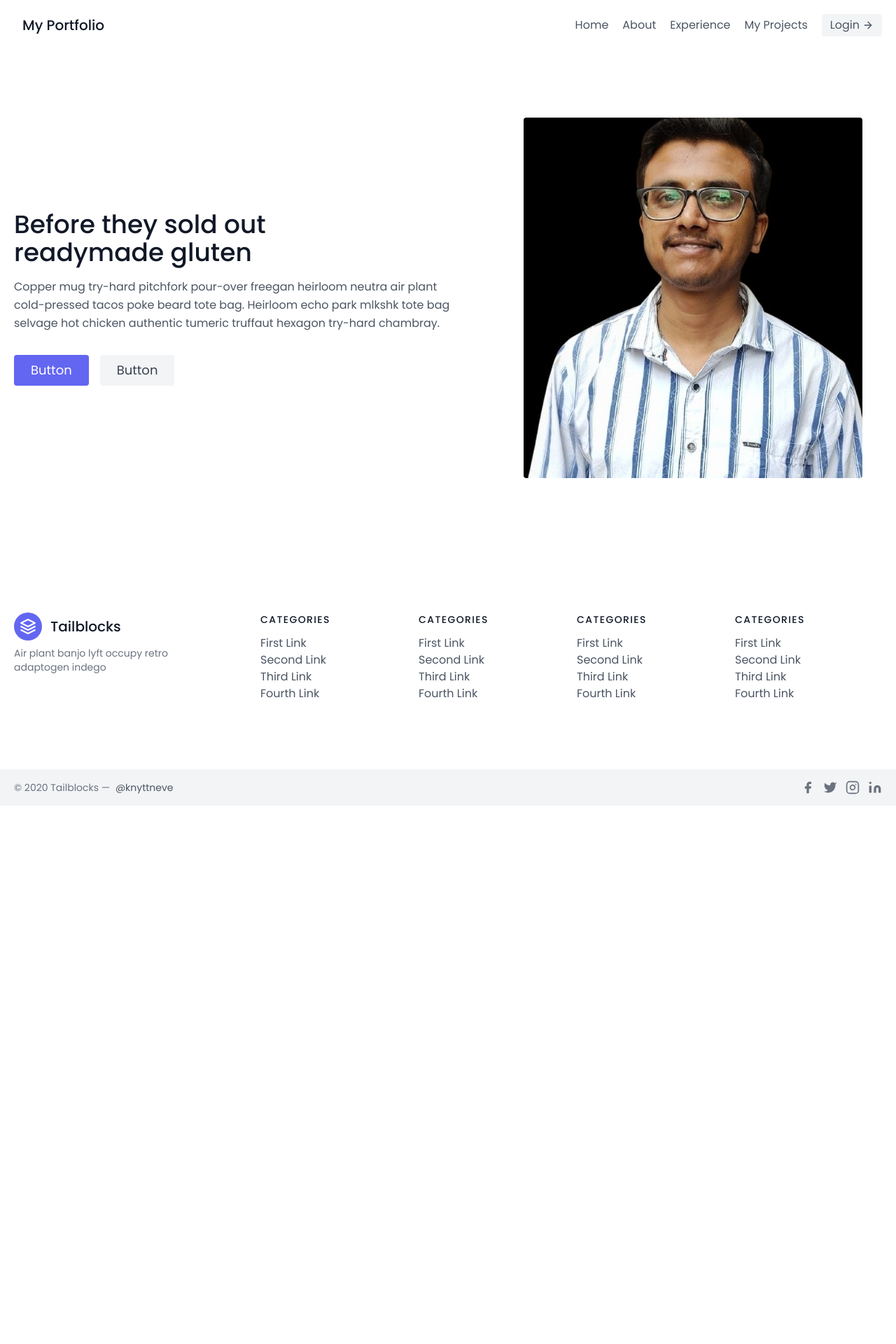
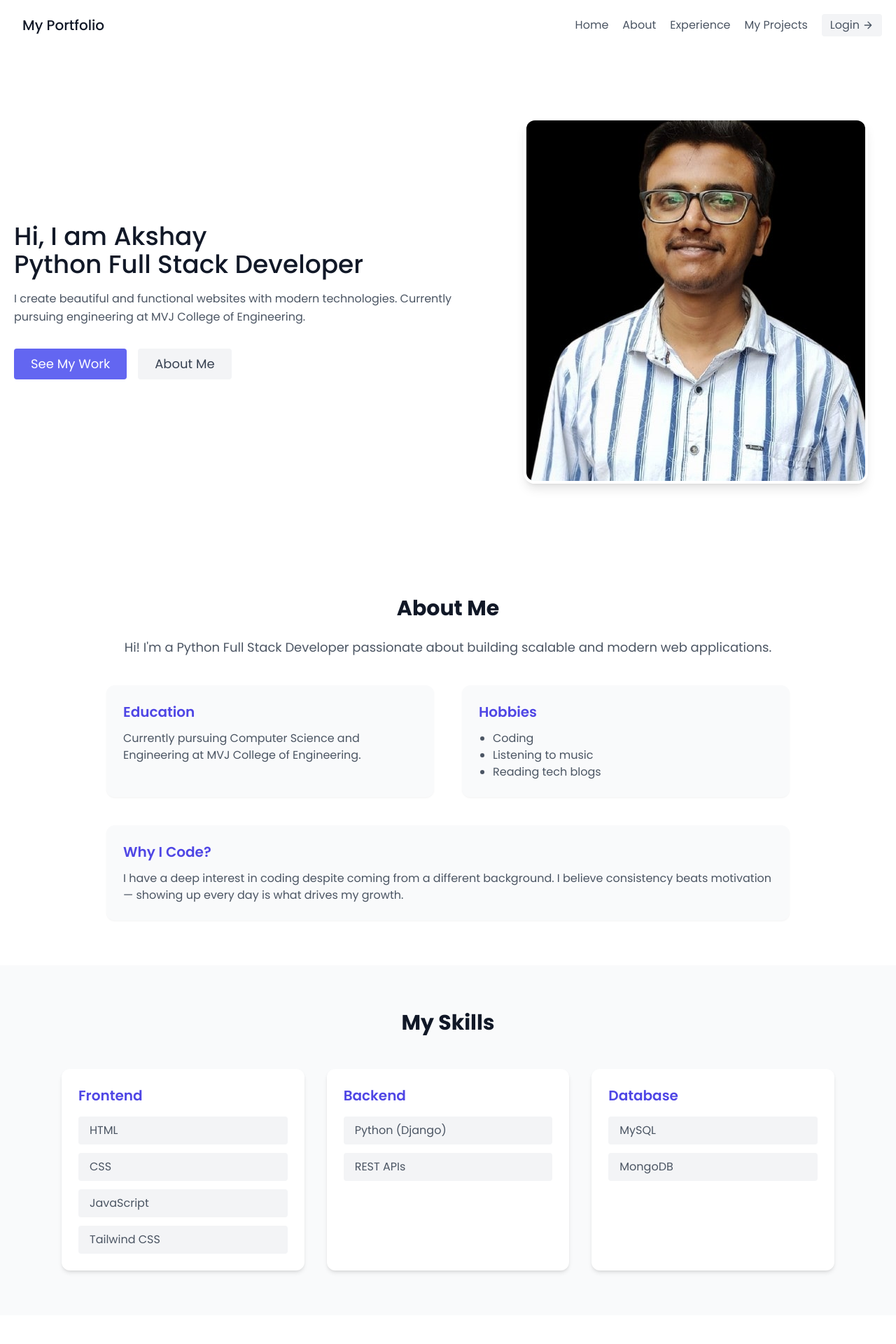
Before and after one commit to Akshayikify/Portfolio, a Django app: template templates/index.html in a window 1280 px wide. Shown: the top 1920 px of the page at 70% size. Before the commit the page ends 1135 px from the top, so only its background shows below. Run offline with Django 5.2, Linux system fonts and the light colour scheme; the template is opened without the code that fills it, so the values that code supplies are empty; some libraries are stand-ins or nearby versions.

Commit message:
Updated skill and projects section

```diff
--- a/static/style.css
+++ b/static/style.css
@@ -1,4 +1,5 @@
 *{
     font-family: 'Poppins','sans-serif';
-
+    margin:0;
+    padding:0;
 }
--- a/templates/index.html
+++ b/templates/index.html
@@ -34,21 +34,157 @@
   <section class="text-gray-600 body-font">
   <div class="container mx-auto flex px-5 py-24 md:flex-row flex-col items-center">
     <div class="lg:flex-grow md:w-1/2 lg:pr-24 md:pr-16 flex flex-col md:items-start md:text-left mb-16 md:mb-0 items-center text-center">
-      <h1 class="title-font sm:text-4xl text-3xl mb-4 font-medium text-gray-900">Before they sold out
-        <br class="hidden lg:inline-block">readymade gluten
+      <h1 class="title-font sm:text-4xl text-3xl mb-4 font-medium text-gray-900">Hi,
+          I am Akshay
+        <br class="hidden lg:inline-block">Python Full Stack Developer
       </h1>
-      <p class="mb-8 leading-relaxed">Copper mug try-hard pitchfork pour-over freegan heirloom neutra air plant cold-pressed tacos poke beard tote bag. Heirloom echo park mlkshk tote bag selvage hot chicken authentic tumeric truffaut hexagon try-hard chambray.</p>
+      <p class="mb-8 leading-relaxed">I create beautiful and functional websites with modern technologies. Currently pursuing engineering at MVJ College of Engineering.</p>
       <div class="flex justify-center">
-        <button class="inline-flex text-white bg-indigo-500 border-0 py-2 px-6 focus:outline-none hover:bg-indigo-600 rounded text-lg">Button</button>
-        <button class="ml-4 inline-flex text-gray-700 bg-gray-100 border-0 py-2 px-6 focus:outline-none hover:bg-gray-200 rounded text-lg">Button</button>
+        <a href="#"><button class="inline-flex text-white bg-indigo-500 border-0 py-2 px-6 focus:outline-none hover:bg-indigo-600 rounded text-lg">See My Work</button></a>
+        <a href="#"><button class="ml-4 inline-flex text-gray-700 bg-gray-100 border-0 py-2 px-6 focus:outline-none hover:bg-gray-200 rounded text-lg">About Me</button></a>
       </div>
     </div>
     <div class="lg:max-w-lg lg:w-full md:w-1/2 w-5/6">
-      <img class="object-cover object-center rounded" alt="hero" src="{% static 'images/Myphoto.jpg' %}">
+      <img class="object-cover object-center rounded-2xl shadow-lg border-4 border-white" src="{% static 'images/Myphoto.jpg'%}">
+    </div>
+  </div>
+</section>
+<!-- About Section -->
+ <section class="bg-white py-16">
+  <div class="max-w-5xl mx-auto px-6">
+
+    <h1 class="text-3xl font-bold text-gray-900 mb-6 text-center">
+      About Me
+    </h1>
+
+    <p class="text-gray-600 text-lg text-center mb-10">
+      Hi! I'm a Python Full Stack Developer passionate about building scalable and modern web applications.
+    </p>
+
+    <div class="grid md:grid-cols-2 gap-10">
+
+      <div class="bg-gray-50 p-6 rounded-xl shadow-sm">
+        <h2 class="text-xl font-semibold mb-3 text-indigo-600">Education</h2>
+        <p class="text-gray-600">
+          Currently pursuing Computer Science and Engineering at MVJ College of Engineering.
+        </p>
+      </div>
+
+      <div class="bg-gray-50 p-6 rounded-xl shadow-sm">
+        <h2 class="text-xl font-semibold mb-3 text-indigo-600">Hobbies</h2>
+        <ul class="list-disc pl-5 text-gray-600">
+          <li>Coding</li>
+          <li>Listening to music</li>
+          <li>Reading tech blogs</li>
+        </ul>
+      </div>
+
+      <div class="md:col-span-2 bg-gray-50 p-6 rounded-xl shadow-sm">
+        <h2 class="text-xl font-semibold mb-3 text-indigo-600">
+          Why I Code?
+        </h2>
+        <p class="text-gray-600">
+          I have a deep interest in coding despite coming from a different background.
+          I believe consistency beats motivation — showing up every day is what drives my growth.
+        </p>
+      </div>
+
     </div>
   </div>
 </section>
 
+<!-- Skill Section -->
+ <section class="bg-gray-50 py-16">
+  <div class="max-w-6xl mx-auto px-6">
+
+    <h2 class="text-3xl font-bold text-center text-gray-900 mb-12">
+      My Skills
+    </h2>
+
+    <div class="grid md:grid-cols-3 gap-8">
+
+      <!-- Frontend -->
+      <div class="bg-white p-6 rounded-xl shadow-md hover:shadow-lg transition">
+        <h3 class="text-xl font-semibold text-indigo-600 mb-4">Frontend</h3>
+        <div class="space-y-3">
+          <p class="bg-gray-100 px-4 py-2 rounded">HTML</p>
+          <p class="bg-gray-100 px-4 py-2 rounded">CSS</p>
+          <p class="bg-gray-100 px-4 py-2 rounded">JavaScript</p>
+          <p class="bg-gray-100 px-4 py-2 rounded">Tailwind CSS</p>
+        </div>
+      </div>
+
+      <!-- Backend -->
+      <div class="bg-white p-6 rounded-xl shadow-md hover:shadow-lg transition">
+        <h3 class="text-xl font-semibold text-indigo-600 mb-4">Backend</h3>
+        <div class="space-y-3">
+          <p class="bg-gray-100 px-4 py-2 rounded">Python (Django)</p>
+          <p class="bg-gray-100 px-4 py-2 rounded">REST APIs</p>
+        </div>
+      </div>
+
+      <!-- Database -->
+      <div class="bg-white p-6 rounded-xl shadow-md hover:shadow-lg transition">
+        <h3 class="text-xl font-semibold text-indigo-600 mb-4">Database</h3>
+        <div class="space-y-3">
+          <p class="bg-gray-100 px-4 py-2 rounded">MySQL</p>
+          <p class="bg-gray-100 px-4 py-2 rounded">MongoDB</p>
+        </div>
+      </div>
+
+    </div>
+  </div>
+</section>
+
+<!-- Projects -->
+ <section class="bg-white py-16">
+  <div class="max-w-6xl mx-auto px-6">
+
+    <h2 class="text-3xl font-bold text-center text-gray-900 mb-12">
+      My Projects
+    </h2>
+
+    <div class="grid md:grid-cols-3 gap-8">
+
+      <!-- Project 1 -->
+      <div class="bg-gray-50 rounded-xl shadow-md overflow-hidden hover:shadow-lg transition">
+        <img src="{% static 'images/project1.jpg' %}" class="w-full h-48 object-cover" alt="project">
+        <div class="p-6">
+          <h3 class="text-xl font-semibold mb-2">Crypto Tracker</h3>
+          <p class="text-gray-600 mb-4">
+            A full-stack cryptocurrency tracking web app with live price updates and user portfolio management.
+          </p>
+          <a href="#" class="text-indigo-600 font-medium hover:underline">View Project →</a>
+        </div>
+      </div>
+
+      <!-- Project 2 -->
+      <div class="bg-gray-50 rounded-xl shadow-md overflow-hidden hover:shadow-lg transition">
+        <img src="{% static 'images/project2.jpg' %}" class="w-full h-48 object-cover" alt="project">
+        <div class="p-6">
+          <h3 class="text-xl font-semibold mb-2">Movie Recommendation System</h3>
+          <p class="text-gray-600 mb-4">
+            ML-based recommendation system using Apriori algorithm to suggest movies based on user preferences.
+          </p>
+          <a href="#" class="text-indigo-600 font-medium hover:underline">View Project →</a>
+        </div>
+      </div>
+
+      <!-- Project 3 -->
+      <div class="bg-gray-50 rounded-xl shadow-md overflow-hidden hover:shadow-lg transition">
+        <img src="{% static 'images/project3.jpg' %}" class="w-full h-48 object-cover" alt="project">
+        <div class="p-6">
+          <h3 class="text-xl font-semibold mb-2">Dijkstra Visualizer</h3>
+          <p class="text-gray-600 mb-4">
+            Interactive visualization tool to find shortest paths using Dijkstra’s algorithm on real maps.
+          </p>
+          <a href="#" class="text-indigo-600 font-medium hover:underline">View Project →</a>
+        </div>
+      </div>
+
+    </div>
+  </div>
+</section>
 <!-- Footer -->
  <footer class="text-gray-600 body-font">
   <div class="container px-5 py-24 mx-auto flex md:items-center lg:items-start md:flex-row md:flex-nowrap flex-wrap flex-col">
```
